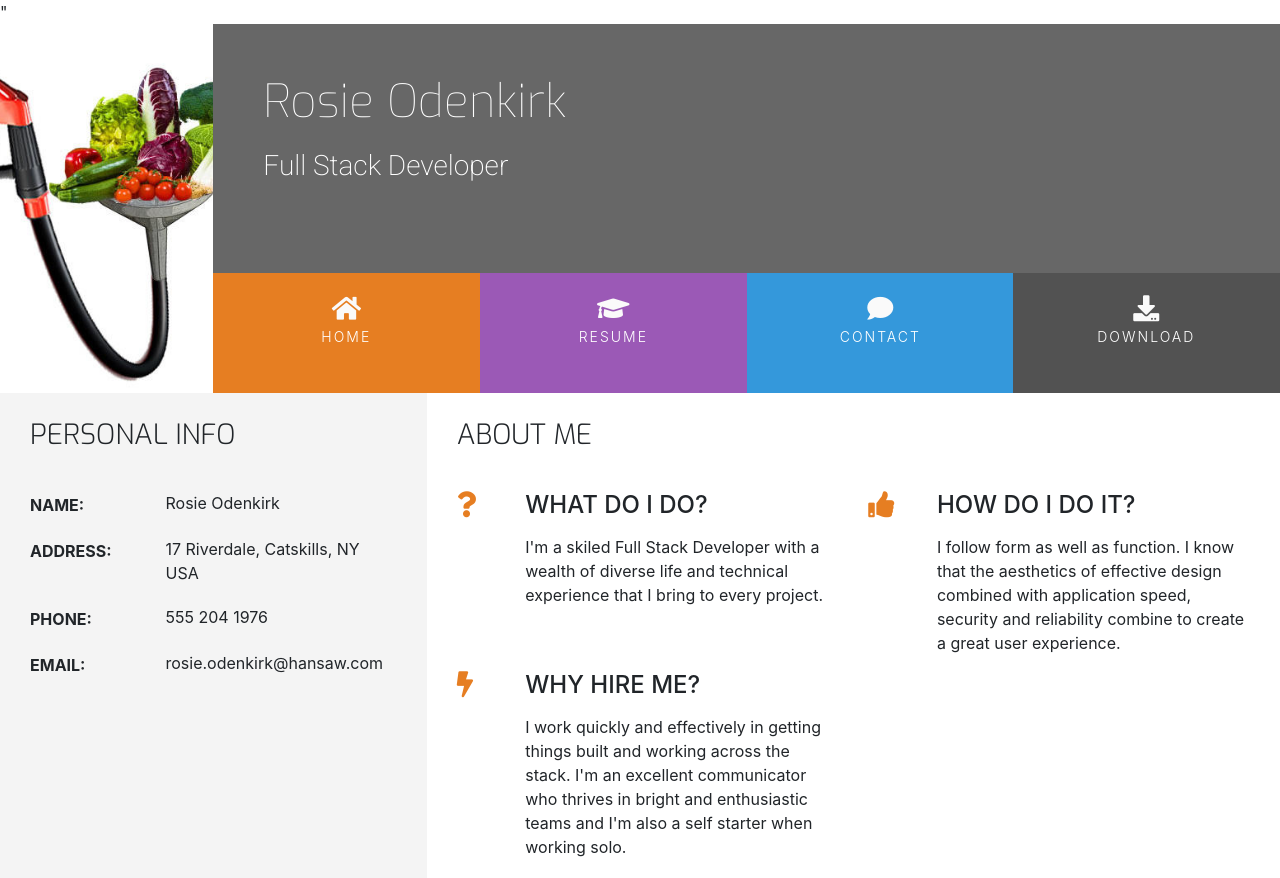
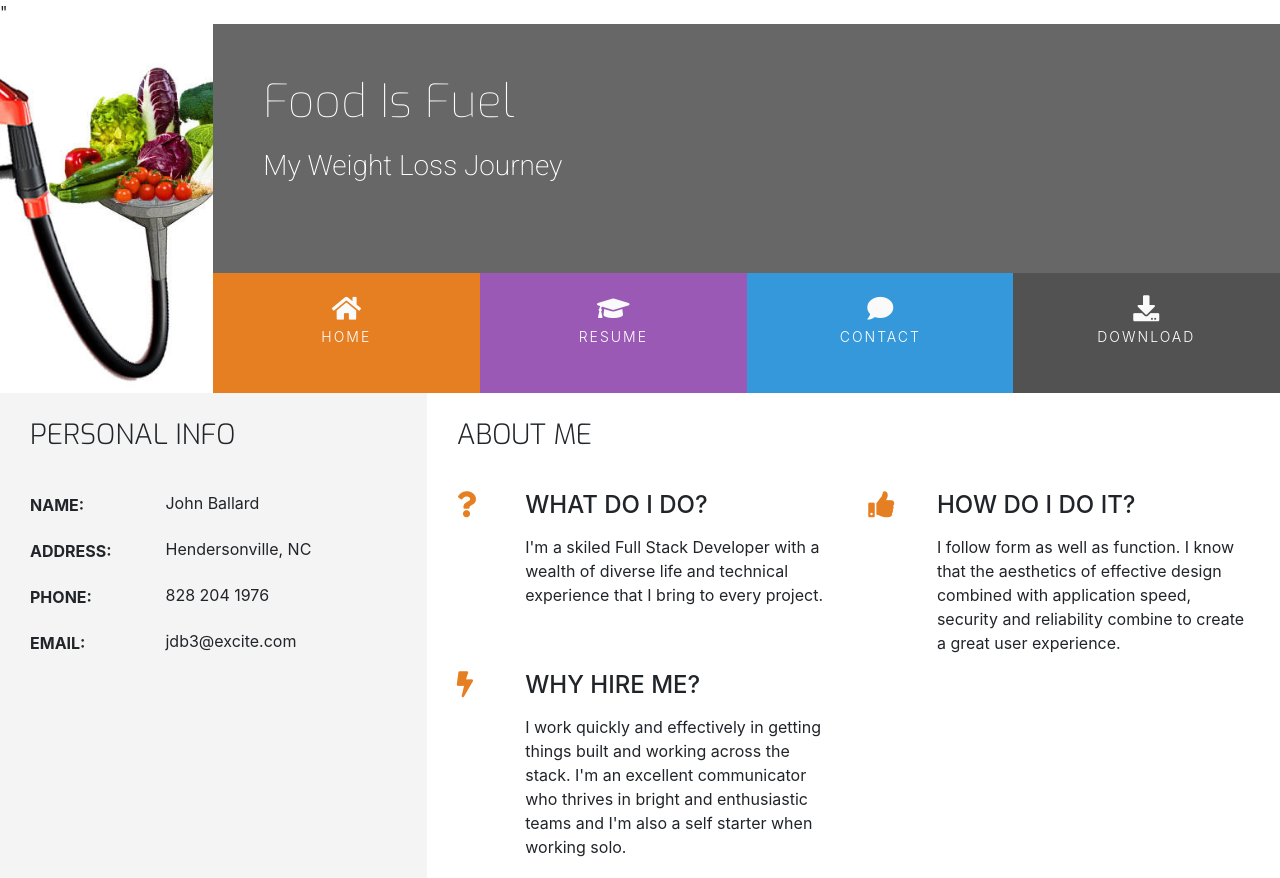
Before and after one commit to jdballard3/FoodISFuel, a plain HTML site: page index.html in a window 1280 px wide. Shown: the top 878 px of the page. Drawn offline with nearby package versions, Linux system fonts and the light colour scheme.

Commit message:
Home page update

```diff
--- a/index.html
+++ b/index.html
@@ -8,7 +8,7 @@
     <link rel="stylesheet" href="https://use.fontawesome.com/releases/v5.0.10/css/all.css" type="text/css" />
     <link rel="stylesheet" href="https://cdnjs.cloudflare.com/ajax/libs/hover.css/2.3.1/css/hover-min.css" type="text/css" />"
     <link rel="stylesheet" href="assets/css/style.css" type="text/css" />
-    <title>Rosie</title>
+    <title>Food Is Fuel</title>
 </head>
 <body>
      <header>
@@ -19,8 +19,8 @@
              <div class="col-md-10">
                   <div class="row no-gutters bg-color-name-title">
                       <div class="col heading">
-                          <h1 class="name">Rosie Odenkirk</h1>
-                          <h2 class="title">Full Stack Developer</h2>
+                          <h1 class="name">Food Is Fuel</h1>
+                          <h2 class="title">My Weight Loss Journey</h2>
                       </div>
                   </div>
                   <div class="row no-gutters">
@@ -30,7 +30,7 @@
                                     <a href="index.html" class="hvr-sweep-to-bottom"><i class="fa fa-home" aria-hidden="true"></i><span>Home</span></a>
                                 </li>
                                 <li class="col-6 col-sm-3 ui-menu-color-resume list-inline-item menuitem">
-                                    <a href="resume.html" class="hvr-sweep-to-bottom"><i class="fa fa-graduation-cap" aria-hidden="true"></i><span>Resume</span></a>
+                                    <a href="about.html" class="hvr-sweep-to-bottom"><i class="fa fa-graduation-cap" aria-hidden="true"></i><span>Resume</span></a>
                                 </li>
                                 <li class="col-6 col-sm-3 ui-menu-color-contact list-inline-item menuitem">
                                     <a href="contact.html" class="hvr-sweep-to-bottom"><i class="fa fa-comment" aria-hidden="true"></i><span>Contact</span></a>
@@ -62,7 +62,7 @@
                        </div>
                        <div class="value">
                           <p>
-                            Rosie Odenkirk
+                            John Ballard
                           </p>
                        </div>
                     </div>
@@ -74,7 +74,7 @@
                        </div>
                        <div class="value">
                           <p>
-                            17 Riverdale, Catskills, NY USA
+                            Hendersonville, NC
                           </p>
                        </div>
                     </div>
@@ -86,7 +86,7 @@
                        </div>
                        <div class="value">
                           <p>
-                            555 204 1976
+                            828 204 1976
                           </p>
                        </div>
                     </div>
@@ -98,7 +98,7 @@
                        </div>
                        <div class="value">
                           <p>
-                            rosie.odenkirk@hansaw.com
+                            jdb3@excite.com
                           </p>
                        </div>
                     </div>
```
